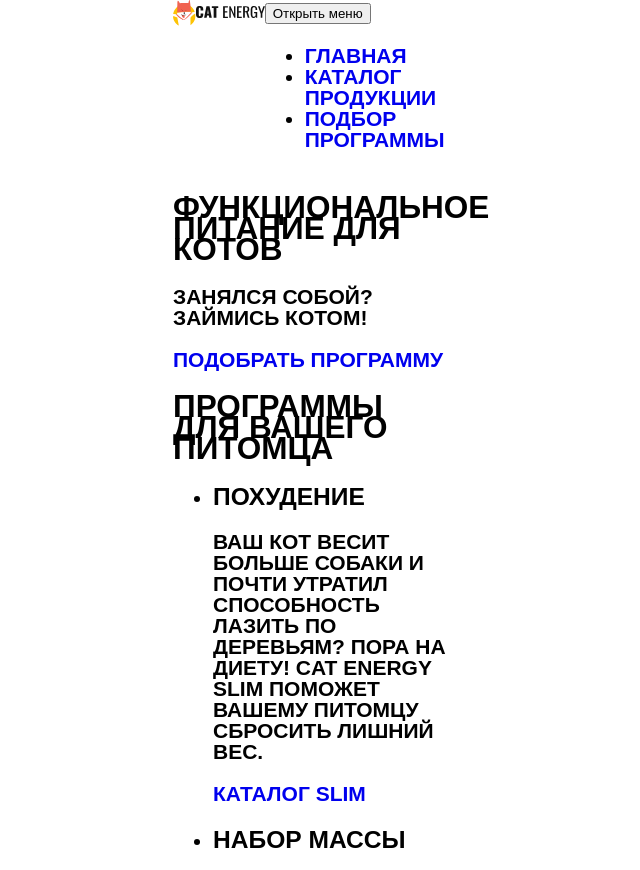
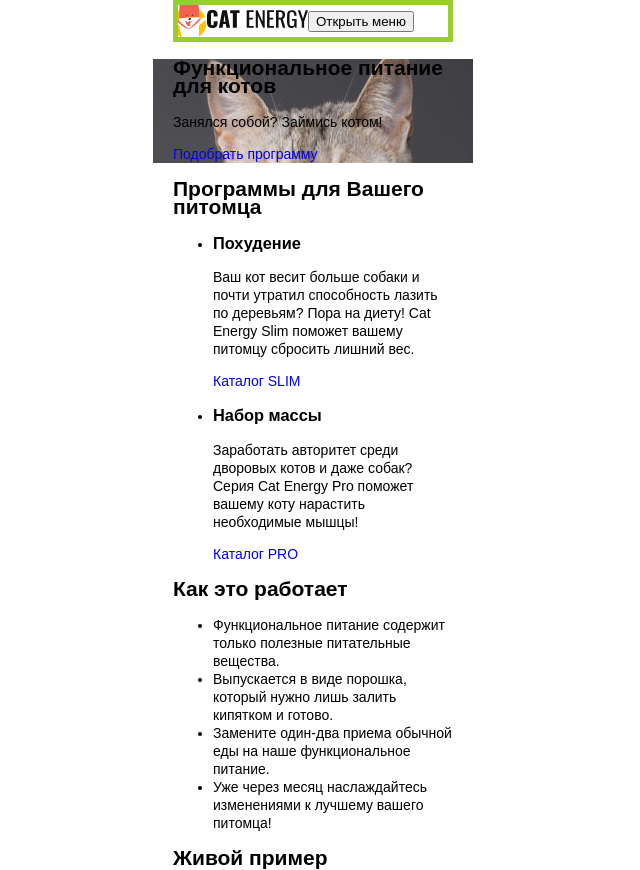
Before and after one commit to gruzd777/1463253-cat-energy-22, a website: page source/index.html in a window 1280 px wide. Shown: the top 870 px of the page, without its empty margins (327-967 px from the left). Drawn offline with nearby package versions, Linux system fonts and the light colour scheme; files that its build step writes are made by us from their sources.

Commit message:
Завершил испытание стилями

```diff
--- a/source/index.html
+++ b/source/index.html
@@ -10,7 +10,7 @@
 
 <body class="page-body">
   <header class="page-header">
-    <div class="container container__flex">
+    <div class="container page-header__flex-container">
       <div class="page-header__logo">
         <a class="page-header__logo-link">
           <img src="./img/logo-mobile-pic.svg" width="34" height="38" alt="Логотип">
--- /dev/null
+++ b/source/sass/blocks/main-nav.scss
@@ -0,0 +1,6 @@
+.main-nav__list {
+  margin: 0;
+  padding: 0;
+  list-style: none;
+  display: none;
+}
--- a/source/sass/blocks/page-header.scss
+++ b/source/sass/blocks/page-header.scss
@@ -1,4 +1,8 @@
-.container__flex {
-  display: flex;
-  justify-content: space-between;
+.page-header {
+  &__flex-container {
+    display: flex;
+    align-items: center;
+    outline: 5px solid yellowgreen;
+    outline-offset: -5px;
+  }
 }
--- /dev/null
+++ b/source/sass/blocks/promo.scss
@@ -0,0 +1,3 @@
+.promo {
+  background: url(../../img/promo-cat.jpg) no-repeat top center;
+}
--- a/source/sass/global/global.scss
+++ b/source/sass/global/global.scss
@@ -3,14 +3,13 @@
 }
 
 .page-body {
-  min-width: 320px;
-  margin: 0;
+  width: 320px;
+  margin: 0 auto;
   padding: 0;
   font-family: "PT Sans", Arial, sans-serif;
-  font-size: 21px;
-  line-height: 21px;
-  font-weight: 700;
-  text-transform: uppercase;
+  font-size: 14px;
+  line-height: 18px;
+  font-weight: 400;
   background: $basic-white;
   background-position: top center;
   color: $basic-black;
@@ -35,3 +34,16 @@
   width: 280px;
   margin: 0 auto;
 }
+
+// .visually-hidden {
+//   position: absolute;
+//   width: 1px;
+//   height: 1px;
+//   margin: -1px;
+//   border: 0;
+//   padding: 0;
+//   white-space: nowrap;
+//   clip-path: inset(100%);
+//   clip: rect(0 0 0 0);
+//   overflow: hidden;
+// }
--- a/source/sass/style.scss
+++ b/source/sass/style.scss
@@ -7,3 +7,5 @@
 // Blocks
 
 @import "blocks/page-header.scss";
+@import "blocks/main-nav.scss";
+@import "blocks/promo.scss";
```
Also changed, not shown: source/img/promo-cat.jpg (added), source/img/promo-cup.jpg (added), source/img/promo-rect.png (added).
